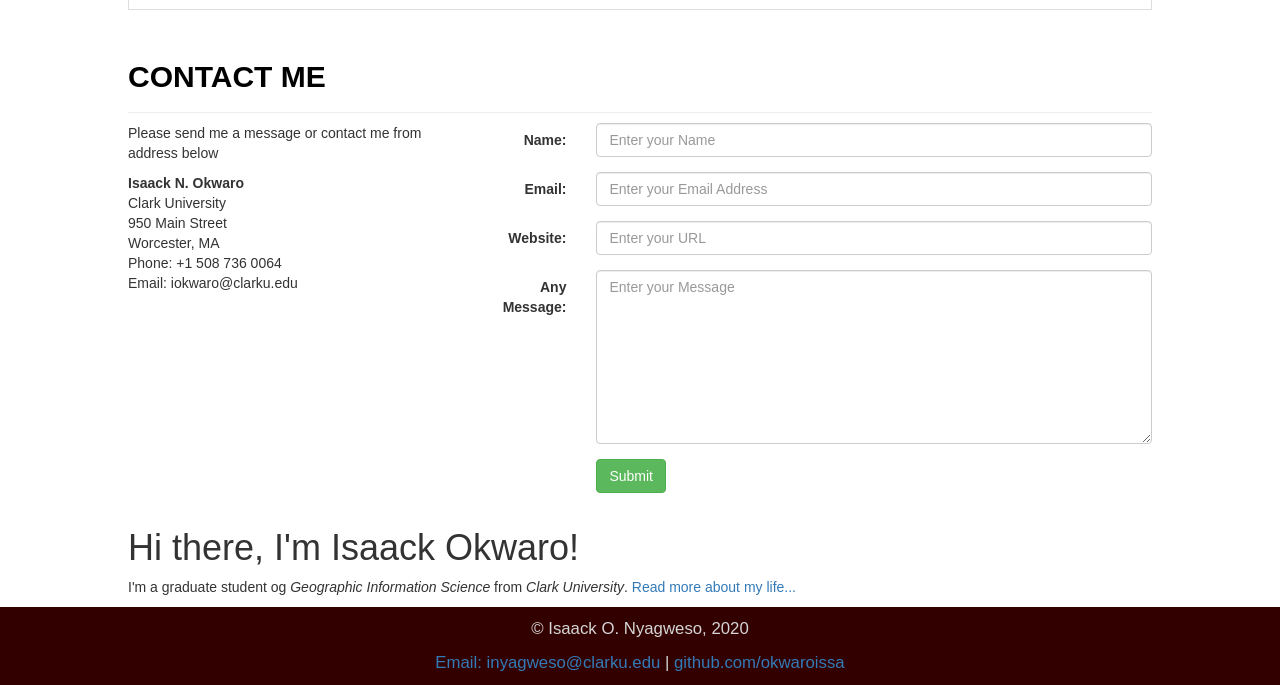
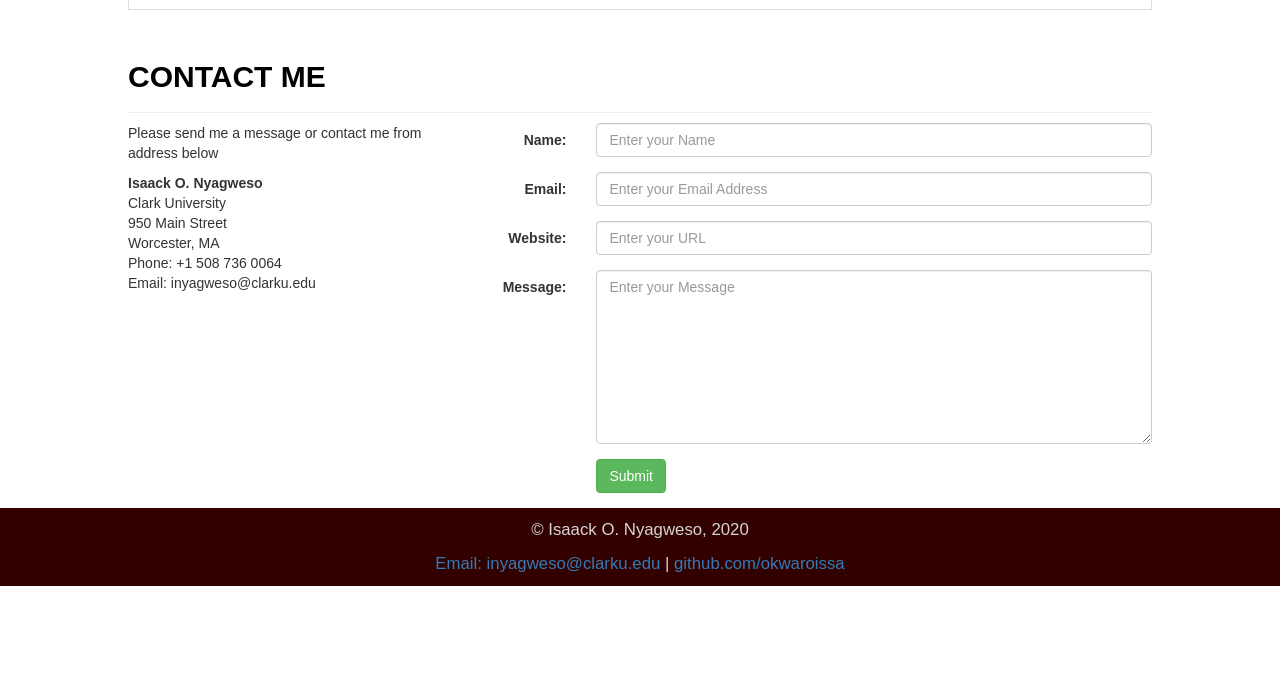
Before and after one commit to okwaroissa/okwaroissa.github.io, a Jekyll site: the page built from index.html, in a window 1280 px wide and 900 px high, scrolled down 3728 px, cut to the strip 215-900 px from the top of the window. Built offline with Jekyll 4.4.1, drawn with Linux system fonts in a browser that asks for light colours; after the commit the page ends 4529 px from its top, so only the background shows below that.

Commit message:
Update index.html

```diff
--- a/index.html
+++ b/index.html
@@ -424,12 +424,12 @@ title: Isaack Okwaro, GIS Analyst
             <div class="col-lg-4">
                 <p>Please send me a message or contact me from address below</p>
                 <address>
-                    <strong>Isaack N. Okwaro</strong> <br />
+                    <strong>Isaack O. Nyagweso</strong> <br />
                     Clark University <br />
                     950 Main Street <br />
                     Worcester, MA <br />
                     Phone: +1 508 736 0064 <br />
-                    Email: iokwaro@clarku.edu <br />
+                    Email: inyagweso@clarku.edu <br />
                 </address>
             </div>
             <div class="col-lg-8">
@@ -463,7 +463,7 @@ title: Isaack Okwaro, GIS Analyst
 
                     <div class="form-group">
                         <label for="user-message" class="col-lg-2 control-label">
-                            Any Message:
+                            Message:
                         </label>
                         <div class="col-lg-10">
                             <textarea name="user-message" class="form-control" cols="20" rows="8" placeholder="Enter your Message"></textarea>
@@ -481,9 +481,3 @@ title: Isaack Okwaro, GIS Analyst
         </div>
 
     </section>
-
-
-<div class = "blurb">
-	<h1>Hi there, I'm Isaack Okwaro!</h1>
-	<p>I'm a graduate student og <em>Geographic Information Science</em> from <em>Clark University</em>. <a href="/about">Read more about my life...</a></p>
-</div><!-- /.blurb -->
```
